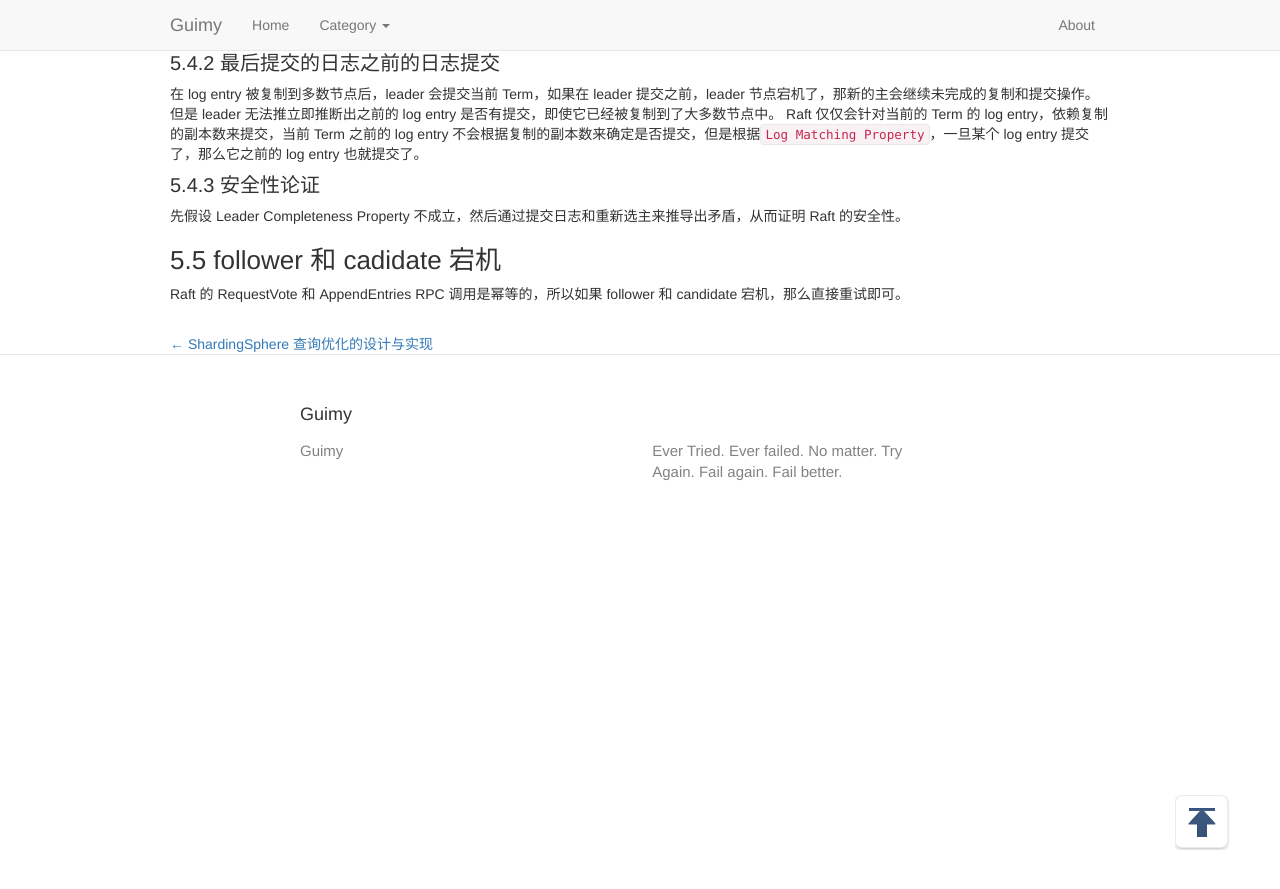
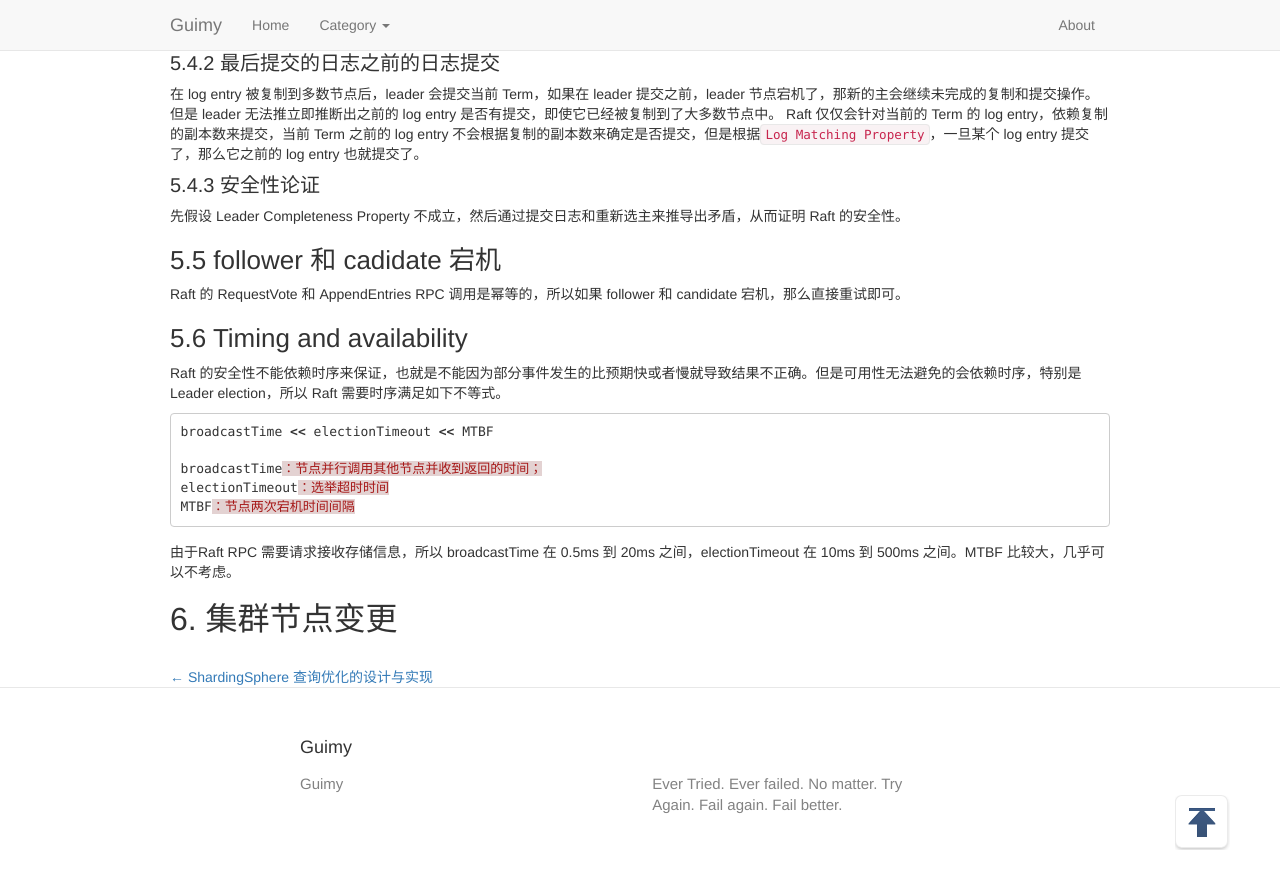
Before and after one commit to guimingyue/guimingyue.github.io, a Jekyll site: the page built from _posts/2021-04-24-reading-notes-of-raft-paper.md, in a window 1280 px wide and 900 px high, scrolled down 4965 px. Shown: the top 889 px of the window. Built offline with Jekyll 4.4.1, drawn with Linux system fonts in a browser that asks for light colours; comment, search, counter and statistics services are not loaded; before the commit the page ends 5533 px from its top, so only the background shows below that.

Commit message:
Update 2021-04-24-reading-notes-of-raft-paper.md

````diff
--- a/_posts/2021-04-24-reading-notes-of-raft-paper.md
+++ b/_posts/2021-04-24-reading-notes-of-raft-paper.md
@@ -107,3 +107,19 @@ Raft 仅仅会针对当前的 Term 的 log entry，依赖复制的副本数来
 ### 5.5 follower 和 cadidate 宕机
 
 Raft 的 RequestVote 和 AppendEntries RPC 调用是幂等的，所以如果 follower 和 candidate 宕机，那么直接重试即可。
+
+### 5.6 Timing and availability
+
+Raft 的安全性不能依赖时序来保证，也就是不能因为部分事件发生的比预期快或者慢就导致结果不正确。但是可用性无法避免的会依赖时序，特别是 Leader election，所以 Raft 需要时序满足如下不等式。
+
+```sql
+broadcastTime << electionTimeout << MTBF
+
+broadcastTime：节点并行调用其他节点并收到返回的时间；
+electionTimeout：选举超时时间
+MTBF：节点两次宕机时间间隔
+```
+
+由于Raft RPC 需要请求接收存储信息，所以 broadcastTime 在 0.5ms 到 20ms 之间，electionTimeout 在 10ms 到 500ms 之间。MTBF 比较大，几乎可以不考虑。
+
+## 6. 集群节点变更
````
